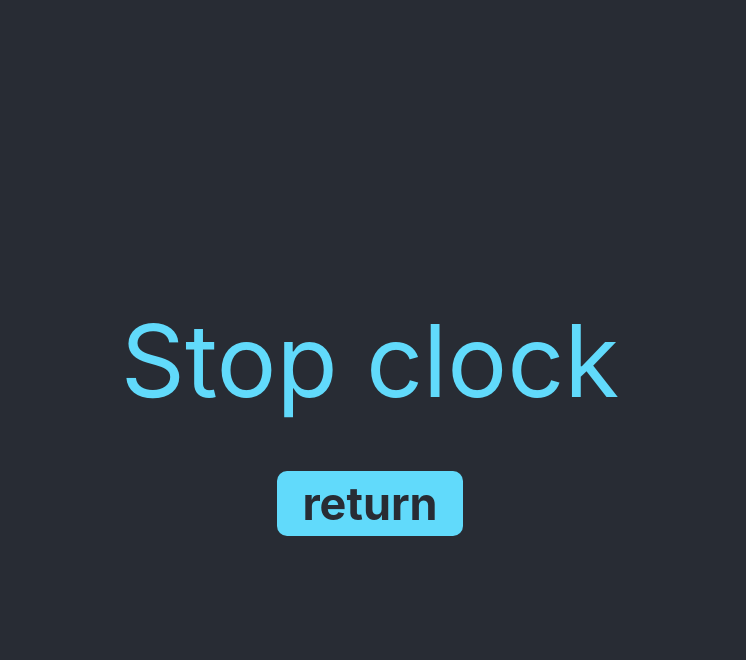
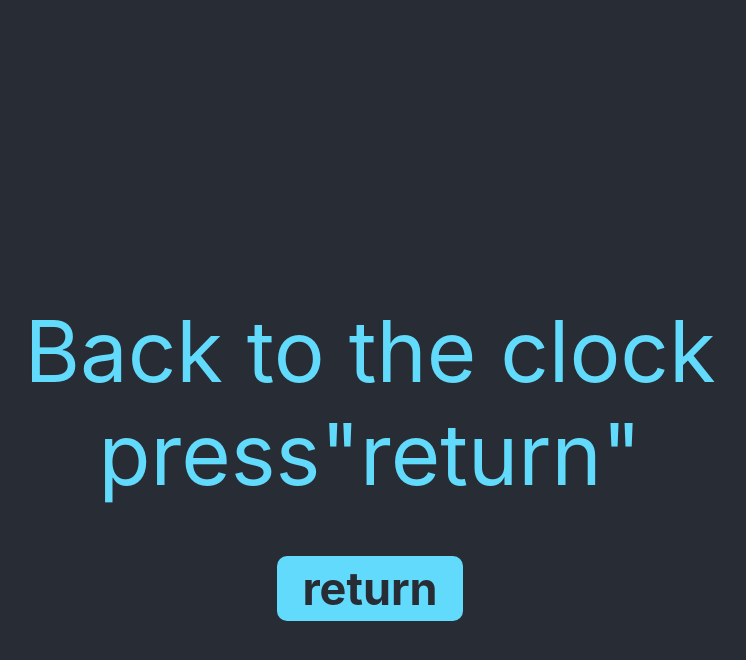
Before and after one commit to puerchik/clock, a React (Create React App) app: page / in a window 1280 px wide. Both pictures are taken after a click on the button "stop". Shown: the top 660 px of the page, without its empty margins (270-1016 px from the left). Built offline with nearby package versions, Linux system fonts and the light colour scheme.

Commit message:
minor edits

```diff
--- a/src/App.css
+++ b/src/App.css
@@ -57,7 +57,7 @@ body {
 .stopClock {
   padding-top: 300px;
   text-align: center;
-  font-size: 100px;
+  font-size: 85px;
   display: flex;
   flex-direction: column;
   align-items: center;
--- a/src/Components/StopClock.tsx
+++ b/src/Components/StopClock.tsx
@@ -6,7 +6,7 @@ export const StopClock: React.FC<StopClockPropsType> = ({changeToggle}) => {
     return (
         <>
             <div className="stopClock">
-                <span className="stopClockText">Stop clock</span>
+                <span className="stopClockText">Back to the clock press"return"</span>
                 <button onClick={changeToggle} className="button resetButton">return</button>
             </div>
         </>
```
